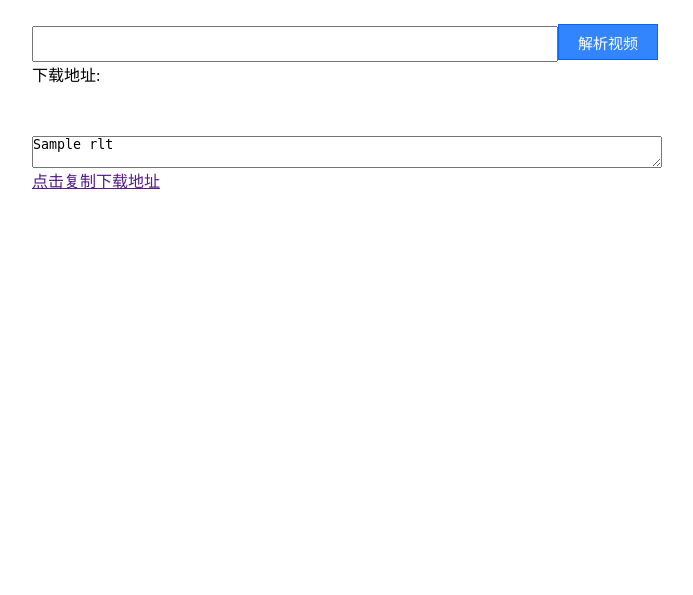
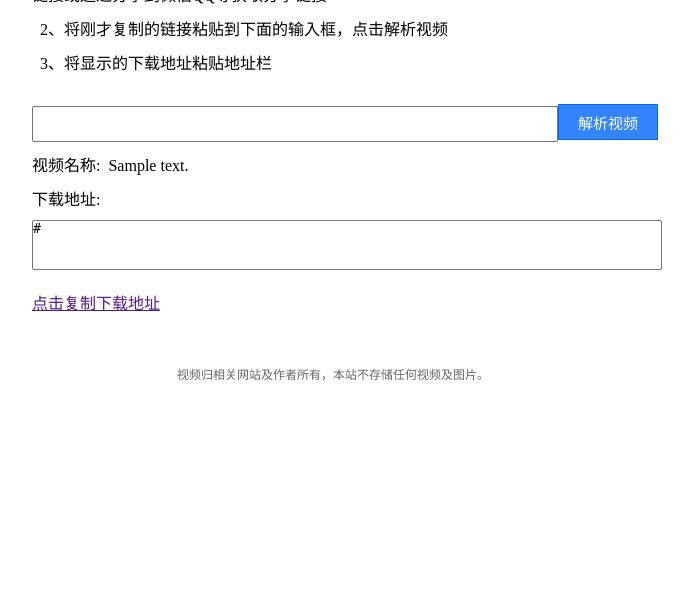
Before and after one commit to AmazingUU/Django-Douyin_no_watermark, a Django app: template download_no_watermark/templates/index.html in a window 1280 px wide. Shown: the part 205-800 px from the top of the page, without its empty margins (293-986 px from the left). Run offline with Django 3.2, Linux system fonts and the light colour scheme; the template is opened without the code that fills it: most values are stand-ins (such as "Sample title", 1, 10 or a date in 2020).

Commit message:
2018/11/24 20:37

```diff
--- a/download_no_watermark/templates/index.html
+++ b/download_no_watermark/templates/index.html
@@ -2,12 +2,12 @@
 <html>
 <head>
 <!--<meta http-equiv="Content-Type" content="text/html; charset=utf-8" />-->
-<title>模仿百度</title>
+<title>抖音去水印视频下载</title>
 <style>
 *{margin:0; padding:0;}
 .wrap{width:100%;}
 .header{width:100%; height:80px;}
-.mainbody{width:70%;height:620px;margin:0 auto;}
+.mainbody{width:70%;height:480px;margin:0 auto;}
 .footer{width:640px;height:100px;margin:0 auto;}
 div div ul li{float:right;}
 .font1{color: #333;
@@ -30,7 +30,7 @@ div div ul li{float:right;}
     background:#3385ff; color:#fff;
     text-decoration:none;}
 ul{list-style:none;position:absolute; top:20px;right:5px;}
-.logo{display:block;margin:75px auto 25px;width:270px;height:129px;}
+.logo{display:block;margin:75px auto 25px;width:170px;height:29px;}
 #submit{width:100px;height:36px;background:#3385ff; border:1px solid #06F;color:#fff;font-size:15px;}
 #search{width:526px;height:36px;}
 .tubiao{width:630px;margin:0 auto;}
@@ -38,11 +38,12 @@ ul{list-style:none;position:absolute; top:20px;right:5px;}
 .qrcode_img{float:left;}
 .qrcode{float:left;width:130px;height:65px;}
 .qrcode1{margin:0 20px;}
-span{color:#666;font:12px arial}
-span1{color:#666;}
+span{color:#666;font:12px arial;}
+span1{color:#666;font:12px arial;margin:0 auto 10px;}
 .text1{color:#272727;font:12px arial}
 .text2{color:#666;font:12px arial}
-.banquan{float:left;width:340px;padding:5px 0px; line-height:28px;}
+.banquan{width:340px;padding:5px 0px; line-height:28px;margin:auto;}
+p{width:630px;margin:10px auto;}
 ul li ul li{float:none;}
 
 </style>
@@ -55,7 +56,7 @@ function copyText() {
   var input = document.getElementById("input");
   input.select(); // 选中文本
   document.execCommand("copy"); // 执行浏览器复制命令
-  alert("复制成功");
+  alert("复制成功,请将地址复制到地址栏打开");
 }
 </script>
    <!--<div class="header">-->
@@ -73,7 +74,11 @@ function copyText() {
 
    <!--</div>-->
    <div class="mainbody">
-        <img class="logo" src="https://www.baidu.com/img/bd_logo1.png">
+        <img class="logo" src="">
+       <p>使用方法:<p>
+        <p>&nbsp;&nbsp;1、打开抖音短视频APP，点开某个视频，点击右下角分享按钮，在分享弹框中点击复制链接或通过分享到微信QQ等获取分享链接 </p>
+       <p>&nbsp;&nbsp;2、将刚才复制的链接粘贴到下面的输入框，点击解析视频</p>
+       <p style="width:630px;margin:10px auto 30px;">&nbsp;&nbsp;3、将显示的下载地址粘贴地址栏</p>
         <div class="tubiao">
             <form action="/index/" method="post">
                 {% csrf_token %}
@@ -82,14 +87,15 @@ function copyText() {
 
 
         </div>
-       {% if rlt %}
+       {% if desc %}
             <div class="tubiao">
-               下载地址:<textarea id="input"  style="width:630px;margin:50px 0 0 0;">{{ rlt }}</textarea>
+                <p style="margin:50px atuo 20px auto;">视频名称:&nbsp;&nbsp;{{ desc }}</p>
+               下载地址:<textarea id="input" style="width:630px;height:50px;margin:10px 0 20px 0;resize:none;">{{ download_url }}</textarea>
                <a href="" onclick="copyText();return false">点击复制下载地址</a>
             </div>
-        {% endif %}
+       {% endif %}
    </div>
-   <!--<div class="footer">-->
+   <div class="footer">
          <!--<div class="qrcode2">-->
            <!--<div class="qrcode">-->
               <!--<div class="qrcode_img">-->
@@ -111,15 +117,12 @@ function copyText() {
               <!--</div>-->
            <!--</div>-->
          <!--</div>-->
+         <div class="banquan">
+            <p><span>视频归相关网站及作者所有，本站不存储任何视频及图片。</span>
+            </p>
+         </div>
 
-         <!--<div class="banquan">-->
-            <!--<p><a href="#" class="text1">把百度设为主页</a>   <a href="#" class="text1">关于百度</a>   <a href="#" class="text1">About Baidu</a>-->
-            <!--</p>-->
-            <!--<p><span>©2016 Baidu <a href="#" class="text2">使用百度前必读</a> <a href="#" class="text2">意见反馈</a> 京ICP证030173号</span>-->
-            <!--</p>-->
-         <!--</div>-->
-
-  <!--</div>-->
+  </div>
 </div>
 
 </body>
```
Also changed, not shown: download_no_watermark/download_no_watermark/download_no_watermark.py (+6 -1 lines), download_no_watermark/download_no_watermark/index.py (+4 -3 lines), download_no_watermark/static/logo.png (added).
